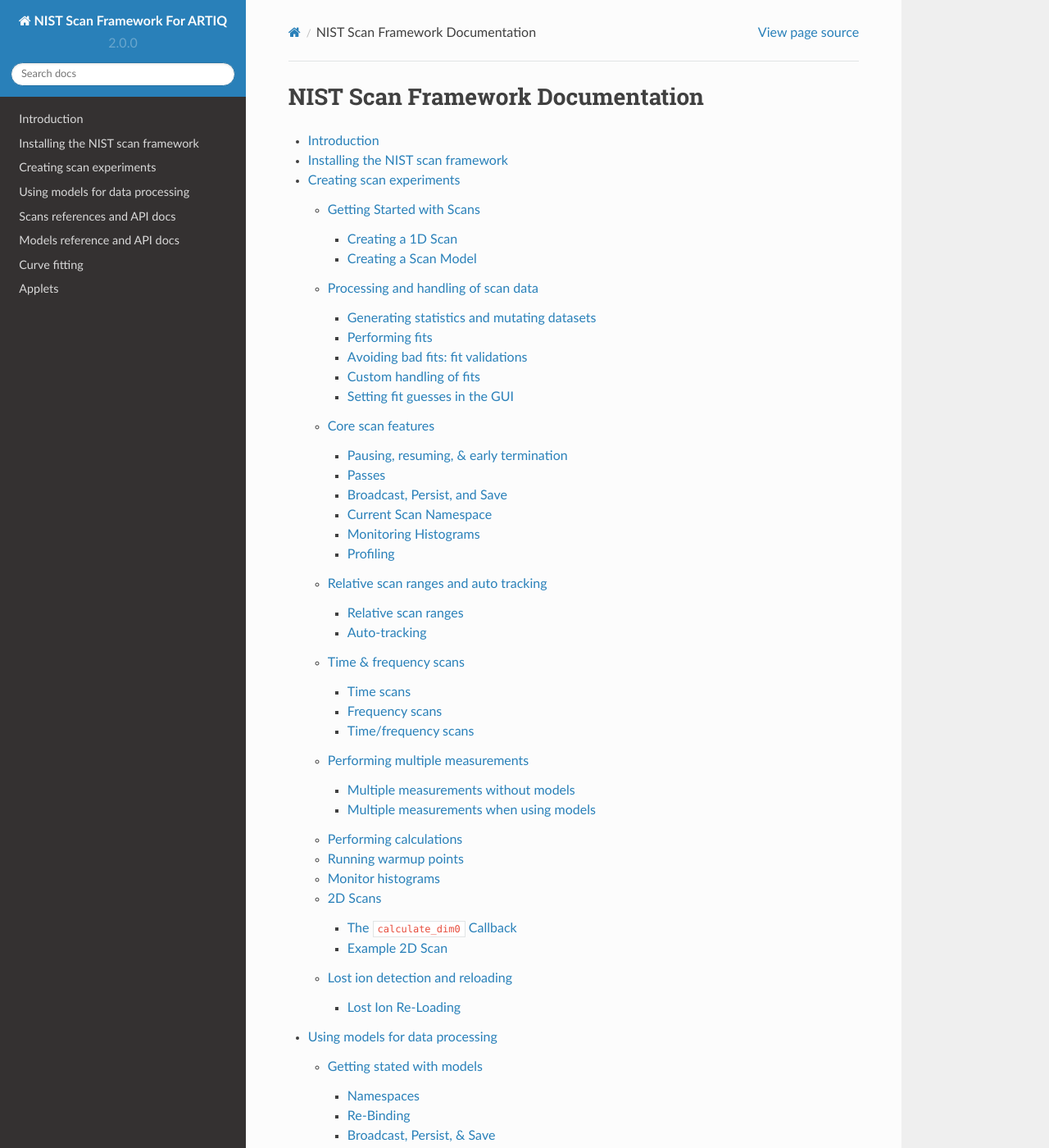
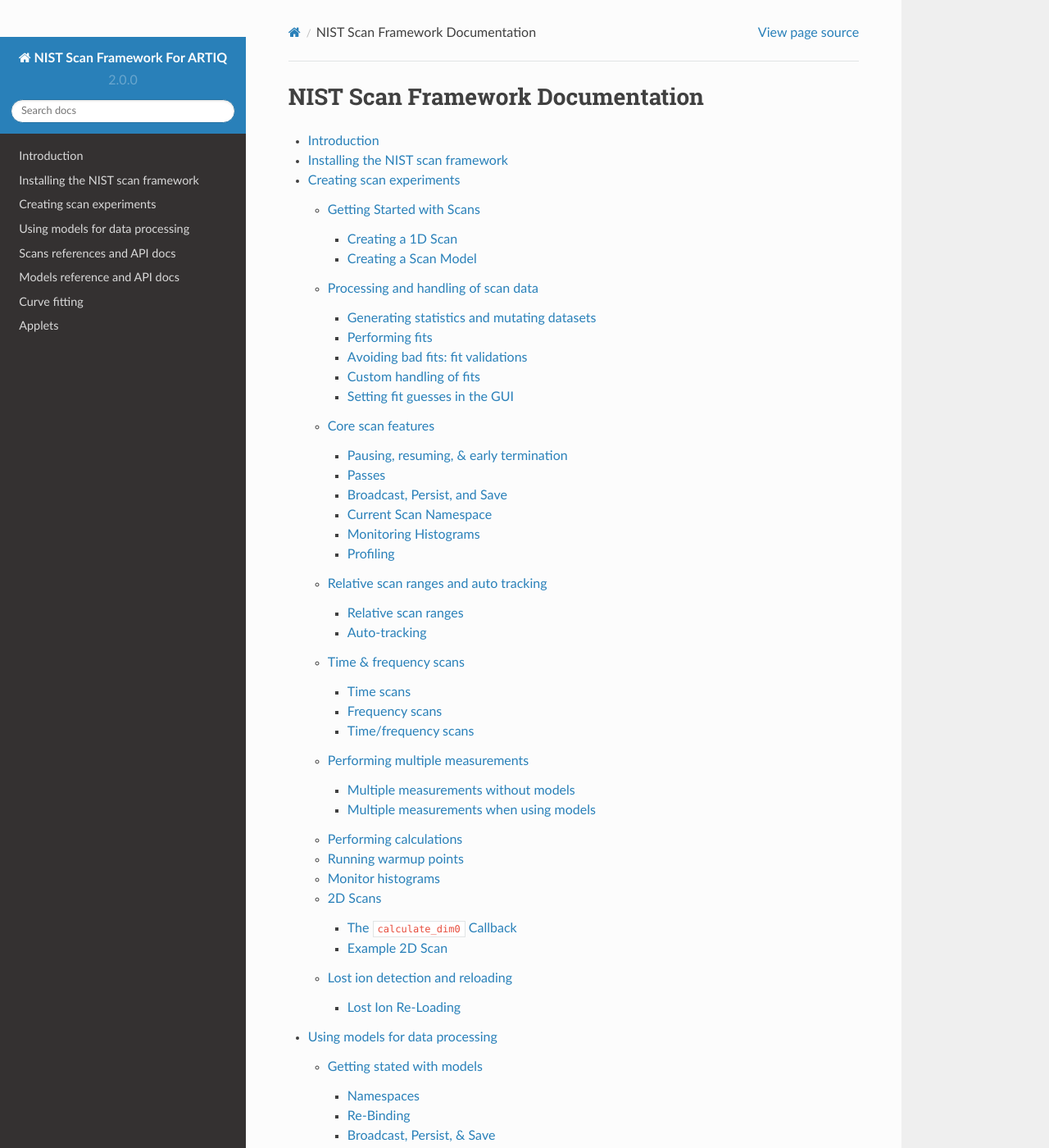
Before and after one commit to usnistgov/artiq_scan_framework, a Sphinx documentation site: the page built from docs/index.rst, in a window 1280 px wide and 1400 px high. Shown: the whole window at 82% size. Built offline with Sphinx 7.4.7 and the Read the Docs theme 2.0.0, drawn with Linux system fonts in a browser that asks for light colours.

Commit message:
testing nist header/footer

```diff
--- /dev/null
+++ b/docs/_static/css/custom.css
@@ -0,0 +1,10 @@
+
+.wy-grid-for-nav {
+	position: relative !important;
+}
+.wy-nav-shift {
+	position: absolute !important;
+}
+.wy-nav-side {
+	top: 45px !important;
+}
--- a/docs/conf.py
+++ b/docs/conf.py
@@ -149,6 +149,7 @@ html_theme_path = [sphinx_rtd_theme.get_html_theme_path()]
 # relative to this directory. They are copied after the builtin static files,
 # so a file named "default.css" will overwrite the builtin "default.css".
 html_static_path = ['_static']
+html_css_files = ['css/custom.css']
 
 # Add any extra paths that contain custom files (such as robots.txt or
 # .htaccess) here, relative to this directory. These files are copied
```
